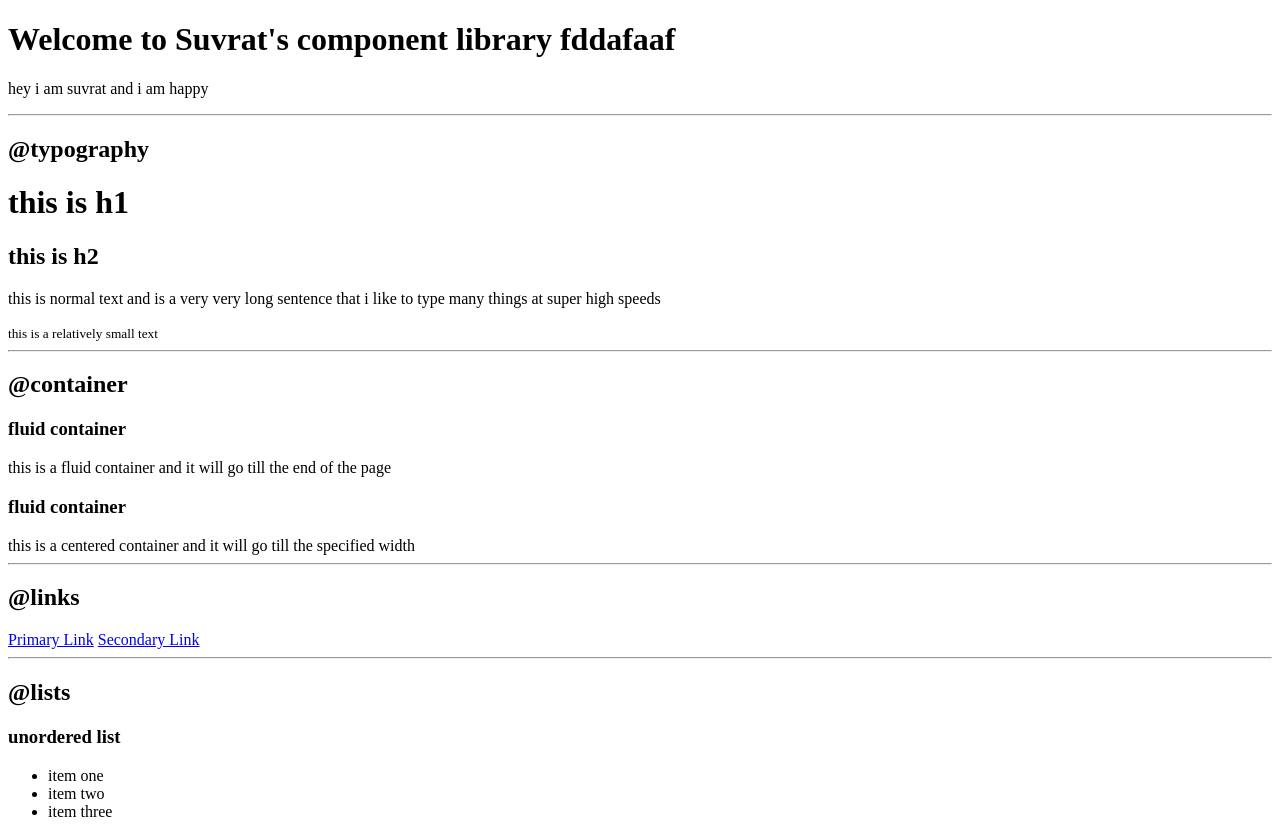
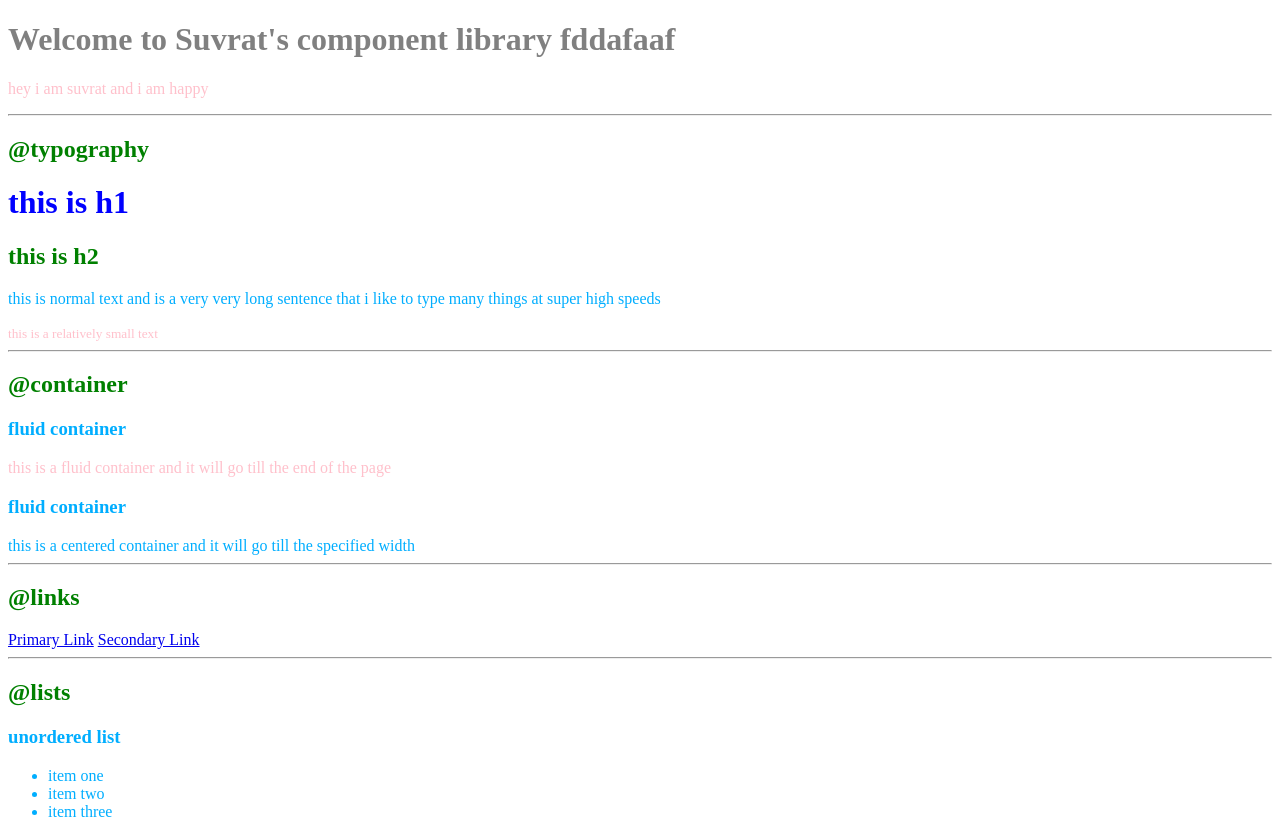
Before and after one commit to suvvrat/neogcamp-lesson-3-live, a plain HTML site: page index.html in a window 1280 px wide. Shown: the top 824 px of the page. Drawn offline with Linux system fonts and the light colour scheme.

Commit message:
css: import and selectors

```diff
--- a/index.html
+++ b/index.html
@@ -7,23 +7,38 @@
     <meta http-equiv="X-UA-Compatible" content="IE=edge">
     <meta name="viewport" content="width=device-width, initial-scale=1.0">
     <title>Component library</title>
+    <!-- CSS way 1: style tag
+        <style>
+        body {
+            color: red ;
+        }
+    </style> -->
+
+
+    <!-- CSS way 3: style tag -->
+    <link href="styles.css" rel="stylesheet"/>
+
 </head>
 
 
 <body>
-    <h1>Welcome to Suvrat's component library fddafaaf</h1>
-    <p>hey i am suvrat and i am happy</p>
+    <!-- CSS way 2: style tag -->
+    <!-- <h1 style ="color: red">Welcome to Suvrat's component library fddafaaf</h1> -->
+    <h1 id="lib-header">Welcome to Suvrat's component library fddafaaf</h1>
+    <p class="para">hey i am suvrat and i am happy</p>
     <hr>
-    <h2>@typography</h2>
+
+
+    <h2 >@typography</h2>
     <h1>this is h1</h1>
     <h2>this is h2</h2>
     <p>this is normal text and is a very very long sentence that i like to type many things at super high speeds</p>
-    <small>this is a relatively small text</small>
+    <small class="para">this is a relatively small text</small>
 
     <hr>
     <h2>@container</h2>
     <h3>fluid container</h3>
-    <div>this is a fluid container and it will go till the end of the page</div>
+    <div class="para">this is a fluid container and it will go till the end of the page</div>
 
     <h3>fluid container</h3>
     <div>this is a centered container and it will go till the specified width</div>
--- /dev/null
+++ b/styles.css
@@ -0,0 +1,19 @@
+body {
+    color: rgb(0, 174, 255);
+}
+
+h1{
+    color: blue;
+}
+
+h2{
+    color: green;
+}
+
+#lib-header{
+    color: gray;
+}
+
+.para{
+    color: pink;
+}
```
